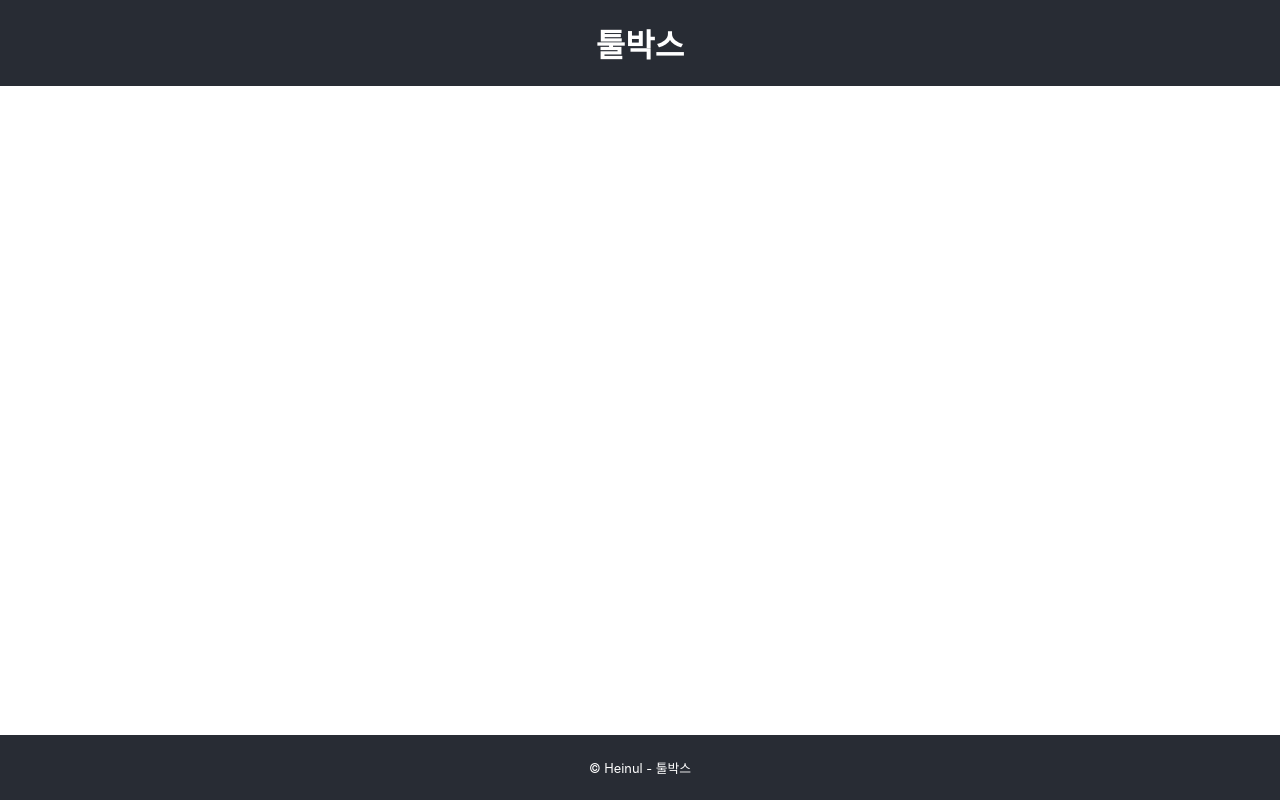
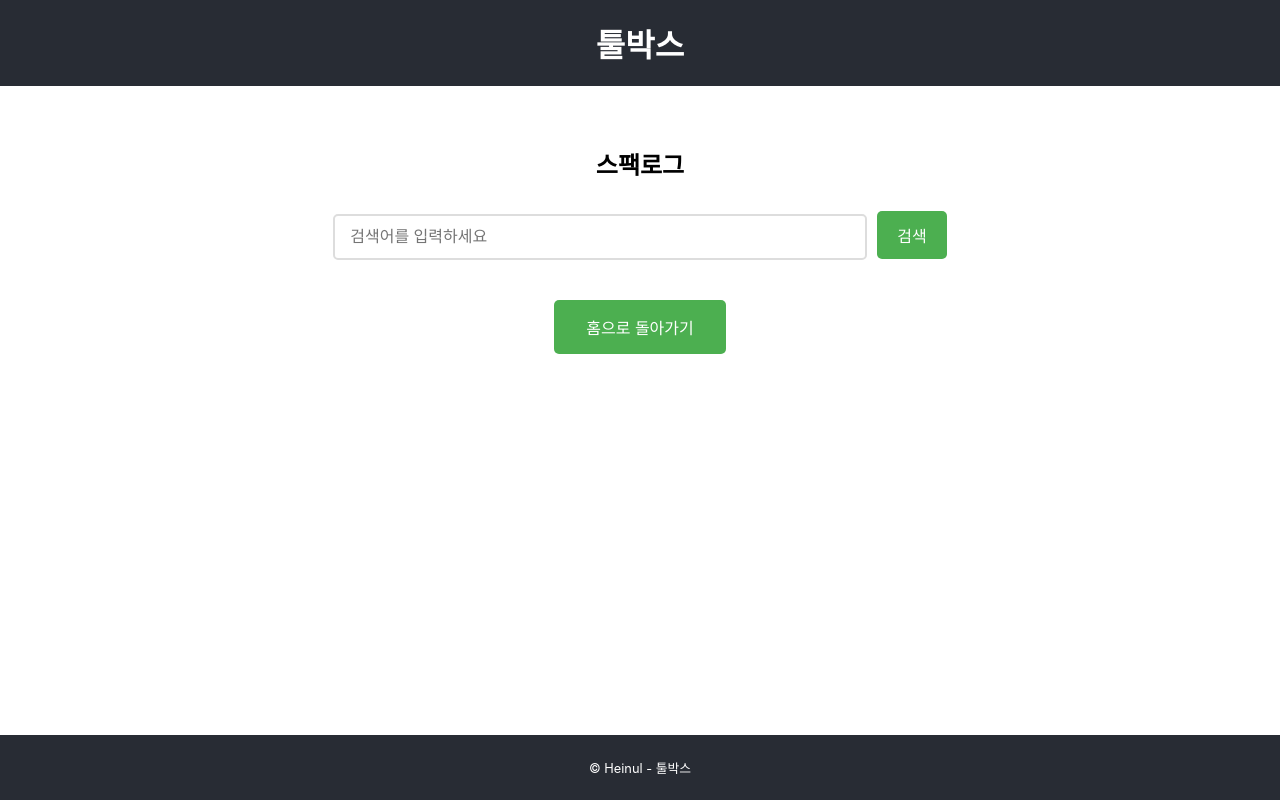
Before and after one commit to Heinul/toolbox, a React (Create React App) app: page /spec-log in a window 1280 px wide. Before the commit this address had no page. Built offline with nearby package versions, Linux system fonts and the light colour scheme.

Commit message:
speclog 구성성

```diff
--- a/src/App.js
+++ b/src/App.js
@@ -6,6 +6,7 @@ import './App.css';
 import Home from './pages/Home';
 import Calculator from './pages/Calculator';
 import QualityReader from './pages/QualityReader';
+import SpecLog from './pages/SpecLog';
 
 function App() {
   return (
@@ -19,6 +20,7 @@ function App() {
             <Route path="/" element={<Home />} />
             <Route path="/calculator" element={<Calculator />} />
             <Route path="/quality-reader" element={<QualityReader />} />
+            <Route path="/spec-log" element={<SpecLog />} />
           </Routes>
         </main>
         <footer className="App-footer">
--- a/src/pages/Home.js
+++ b/src/pages/Home.js
@@ -14,6 +14,12 @@ function Home() {
       name: '품질 판독기',
       description: '장신구 품질 판독기',
       path: '/quality-reader'
+    },
+    {
+      id: 'spec-log',
+      name: '스펙로그',
+      description: '스펙 로그 검색 기능',
+      path: '/spec-log'
     }
     // 추후 다른 도구들을 여기에 추가할 수 있습니다
   ];
--- /dev/null
+++ b/src/pages/SpecLog.js
@@ -0,0 +1,44 @@
+import React, { useState } from 'react';
+import { Link } from 'react-router-dom';
+import '../styles/SpecLog.css';
+
+function SpecLog() {
+  const [searchTerm, setSearchTerm] = useState('');
+
+  const handleSearchChange = (e) => {
+    setSearchTerm(e.target.value);
+  };
+
+  const handleSearch = (e) => {
+    e.preventDefault();
+    // 검색 기능 구현은 향후 추가
+    console.log('검색어:', searchTerm);
+  };
+
+  return (
+    <div className="spec-log-container">
+      <h2>스팩로그</h2>
+
+      <div className="search-section">
+        <form onSubmit={handleSearch}>
+          <input
+            type="text"
+            className="search-input"
+            value={searchTerm}
+            onChange={handleSearchChange}
+            placeholder="검색어를 입력하세요"
+          />
+          <button type="submit" className="search-button">검색</button>
+        </form>
+      </div>
+
+      <div className="button-container">
+        <Link to="/" className="btn">
+          홈으로 돌아가기
+        </Link>
+      </div>
+    </div>
+  );
+}
+
+export default SpecLog;
--- /dev/null
+++ b/src/styles/SpecLog.css
@@ -0,0 +1,67 @@
+.spec-log-container {
+  width: 100%;
+  max-width: 800px;
+  margin: 0 auto;
+  padding: 20px;
+}
+
+.search-section {
+  margin: 30px 0;
+  text-align: center;
+}
+
+.search-input {
+  padding: 12px 15px;
+  font-size: 16px;
+  border: 2px solid #ddd;
+  border-radius: 5px;
+  width: 70%;
+  max-width: 500px;
+}
+
+.search-input:focus {
+  border-color: #4CAF50;
+  outline: none;
+}
+
+.search-button {
+  background-color: #4CAF50;
+  border: none;
+  color: white;
+  padding: 12px 20px;
+  margin-left: 10px;
+  font-size: 16px;
+  cursor: pointer;
+  border-radius: 5px;
+  transition: background-color 0.3s;
+}
+
+.search-button:hover {
+  background-color: #45a049;
+}
+
+/* 버튼 컨테이너 */
+.button-container {
+  margin-top: 30px;
+  text-align: center;
+}
+
+/* 반응형 조정 */
+@media (max-width: 600px) {
+  .search-section form {
+    display: flex;
+    flex-direction: column;
+    align-items: center;
+    gap: 10px;
+  }
+
+  .search-input {
+    width: 100%;
+  }
+
+  .search-button {
+    margin-left: 0;
+    width: 100%;
+    max-width: 200px;
+  }
+}
```
